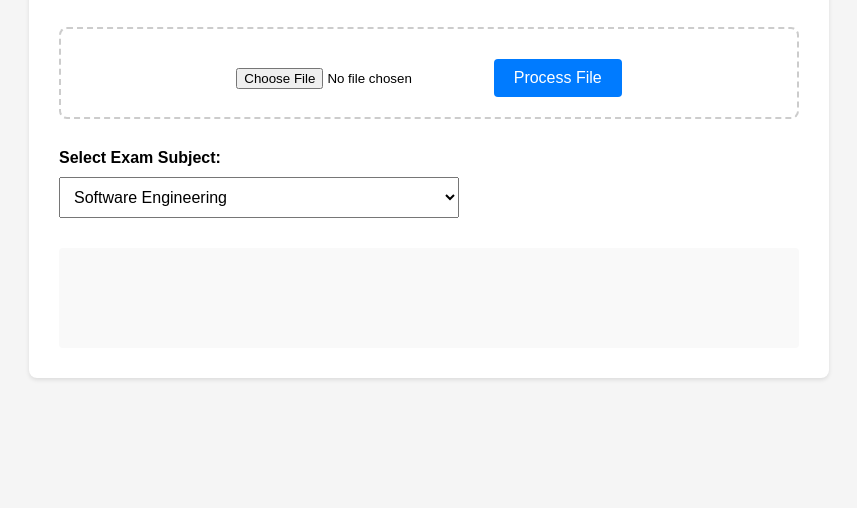
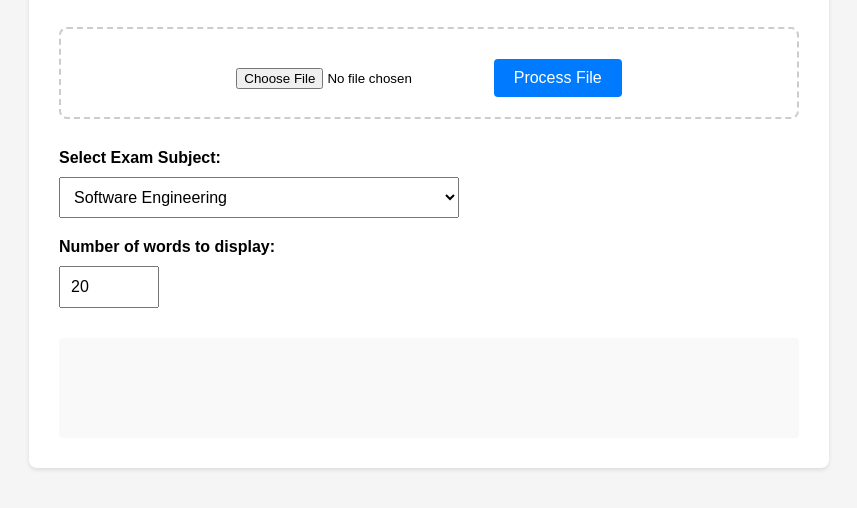
Before and after one commit to ashdorm0/exam-language-trainer, a website with bundled scripts: page src/index.html in a window 1280 px wide. Shown: the part 118-626 px from the top of the page, without its empty margins (211-1068 px from the left). Built offline with nearby package versions, Linux system fonts and the light colour scheme.

Commit message:
feat: customisable number of words displayed to lecturer

```diff
--- a/src/index.html
+++ b/src/index.html
@@ -33,6 +33,14 @@
             </select>
         </div>
 
+        <div style="margin: 20px 0;">
+            <label for="wordCount" style="font-weight: bold; display: block; margin-bottom: 10px;">
+                Number of words to display:
+            </label>
+            <input type="number" id="wordCount" min="5" max="50" value="20"
+                   style="padding: 10px; font-size: 16px; width: 100px;">
+        </div>
+
         <div id="output" class="output-section">
             <!-- Extracted text will appear here -->
         </div>
--- a/src/js/main.js
+++ b/src/js/main.js
@@ -84,7 +84,8 @@ document.addEventListener('DOMContentLoaded', () => {
             try {
                 const filtered = await filterWordsWithClaude(uniqueWords, subject);
                 console.log(`Claude returned ${filtered.length} academic words`);
-                showWordSelection(filtered);
+                const wordCount = parseInt(document.getElementById('wordCount').value) || 20;
+                showWordSelection(filtered.slice(0, wordCount));
             } catch (error) {
                 console.error('Error:', error);
                 output.innerHTML = '<p style="color: red;">Error filtering words. Check console.</p>';
```
Also changed, not shown: 1 other file.
